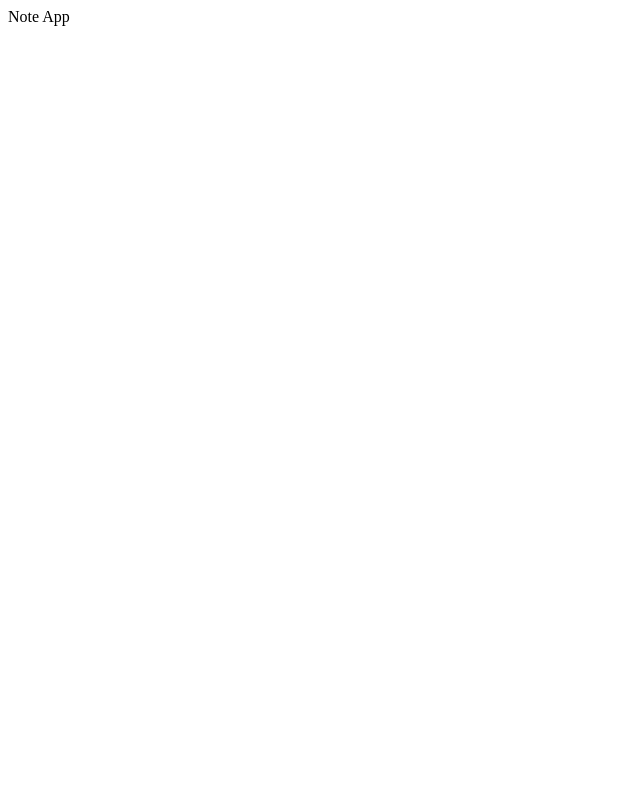
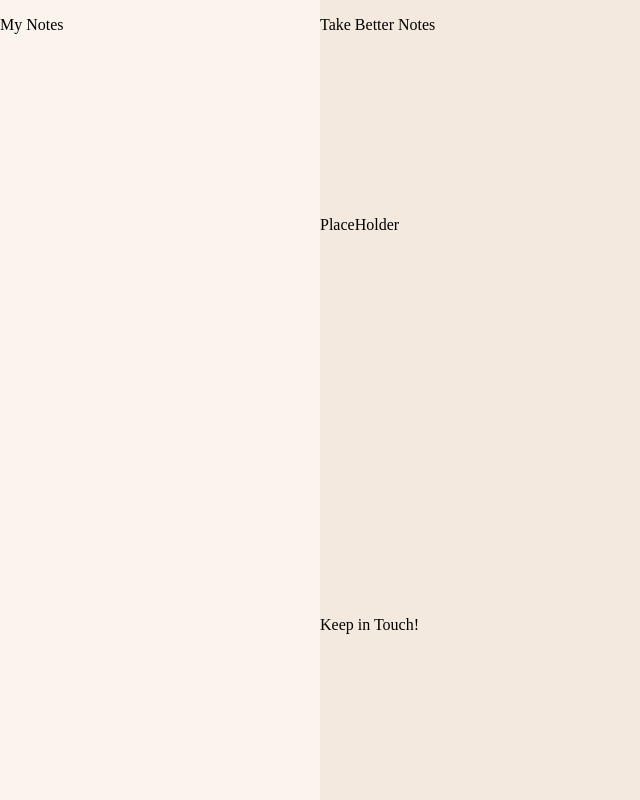
Before and after one commit to ax-huang/ACIT1620-Assginment1, a plain HTML site: page index.html in a window 1280 px wide. Shown: the whole page, without its empty margins (0-640 px from the left). Drawn offline with Linux system fonts and the light colour scheme.

Commit message:
Made layout using grid

```diff
--- a/css/style.css
+++ b/css/style.css
@@ -0,0 +1,35 @@
+body{
+    padding: 0;
+    margin: 0;
+}
+.grid{
+    display: grid;
+    width: 100vw;
+    height: 100vh;
+    grid-template-columns: 20em repeat(4, 1fr);
+    grid-template-rows: repeat(4, 1fr);
+    grid-template-areas:
+        "a h h h h"
+        "a s s s s"
+        "a s s s s"
+        "a f f f f";
+}
+aside{
+    background-color: #faf4ec;
+    grid-area:  a;
+}
+
+section{
+    background-color: #f3e9de;
+    grid-area:  s;
+}
+
+header{
+    background-color: #f3e9de;
+    grid-area: h;
+}
+
+footer{
+    background-color: #f3e9de;
+    grid-area: f;
+}
--- a/index.html
+++ b/index.html
@@ -1,12 +1,35 @@
 <!DOCTYPE html>
 <html lang="en">
     <head>
-        <tite>Note App</tite>
+        <title>Note App</title>
         <meta charset="utf-8">
         <link rel="stylesheet" href="css/style.css">
     </head>
 
     <body>
+        <main>
+            <article>
+                <div class="grid">
+
+                    <header>
+                        <p>Take Better Notes</p>
+                    </header>
+
+                    <aside>
+                        <p>My Notes</p>
+                    </aside>
+
+                    <section>
+                        <p>PlaceHolder</p>
+                    </section>
+
+                    <footer>
+                        <p>Keep in Touch!</p>
+                    </footer>
+                </div>
+
+            </article>
+        </main>
 
     </body>
 
```
